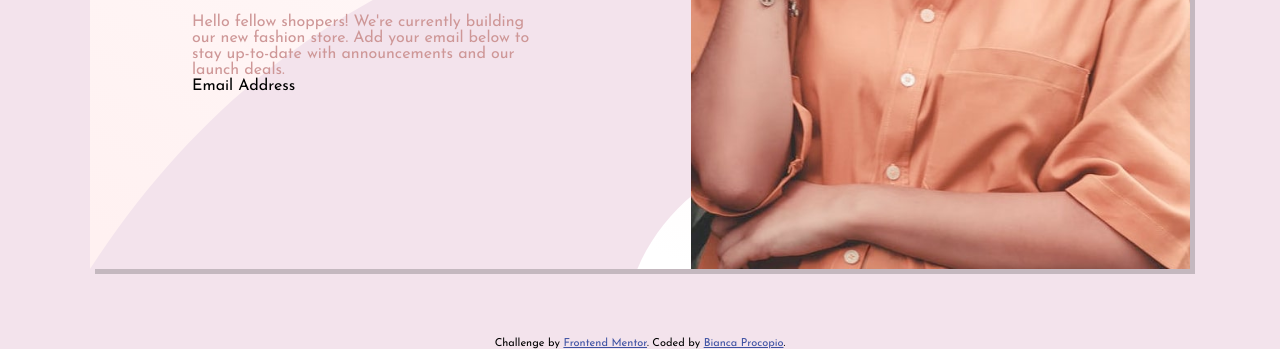
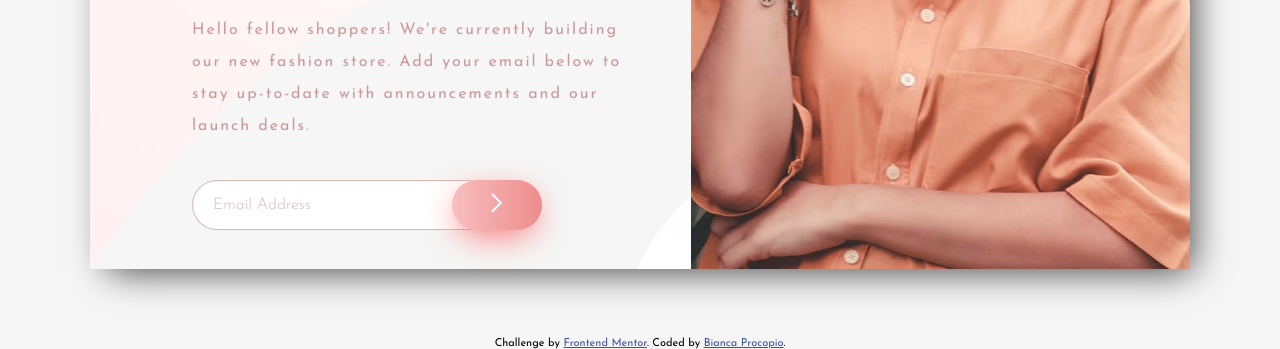
Before and after one commit to biancahpp/My-first-website-apparel, a website: page index.html in a window 1280 px wide. Shown: the part 451-800 px from the top of the page. Drawn offline with Linux system fonts and the light colour scheme.

Commit message:
improving

```diff
--- a/index.html
+++ b/index.html
@@ -39,7 +39,10 @@
           Add your email below to stay up-to-date with announcements and our
           launch deals.
         </div>
-        <div class="email">Email Address</div>
+        <div class="email">
+          <input type="text" name="email" id="email-input" class="email-input" placeholder="Email Address">
+          <button class="button"><img src="./images/icon-arrow.svg" alt="button"></button>
+        </div>
       </div>
       <div class="hero"></div>
     </div>
--- a/style.css
+++ b/style.css
@@ -12,11 +12,12 @@ body {
   align-items: center;
   height: 100vh;
   flex-direction: column;
-    background-color: rgba(243, 225, 235, 0.925);
+  background-color: rgba(233, 233, 233, 0.39);
+
 }
 
 .dashboard {
-  background-image: url('./images/bg-pattern-desktop.svg');
+  background-image: url("./images/bg-pattern-desktop.svg");
   background-position: center center;
   background-size: 100% 100%;
   display: flex;
@@ -26,11 +27,11 @@ body {
   width: 1100px;
   height: 650px;
   margin: auto;
-  box-shadow: 5px 5px rgba(0, 0, 0, 0.192);
+  box-shadow: 10px 10px 35px -8px rgba(0,0,0,0.75);
 }
 
 .hero {
-  background-image: url('./images/hero-desktop.jpg');
+  background-image: url("./images/hero-desktop.jpg");
   background-position: center center;
   background-size: 100% 100%;
   height: 650px;
@@ -83,5 +84,45 @@ body {
   /* left: 80px;
     position: relative;
     bottom: 80px; */
-    width: 350px;
+  width: 450px;
+  letter-spacing: 2px;
+  line-height: 2;
 }
+
+.email {
+  margin-top: 38px;
+  display: flex;
+  align-items: center;
+}
+
+.email-input {
+  width: 300px;
+  height: 50px;
+  border-radius: 25px;
+  font-size: 16px;
+  padding-left: 20px;
+  font-weight: 300;
+  border: 1px solid hsla(0, 36%, 70%, 0.705);
+  border-right: none;
+  padding-right: 50px;
+}
+
+::placeholder {
+  color: hsla(0, 36%, 70%, 0.705);
+  opacity: 5;
+}
+
+.button {
+  background-image: linear-gradient(
+    to right,
+    hsl(0, 80%, 86%),
+    hsl(0, 74%, 74%)
+  );
+  width: 90px;
+  height: 50px;
+  border-radius: 25px;
+  border-style: none;
+  position: relative;
+  right: 40px;
+  box-shadow: 0px 10px 34px -7px hsl(0, 93%, 68%);
+}
```
Lines whose indentation alone changed are shown as unchanged.
